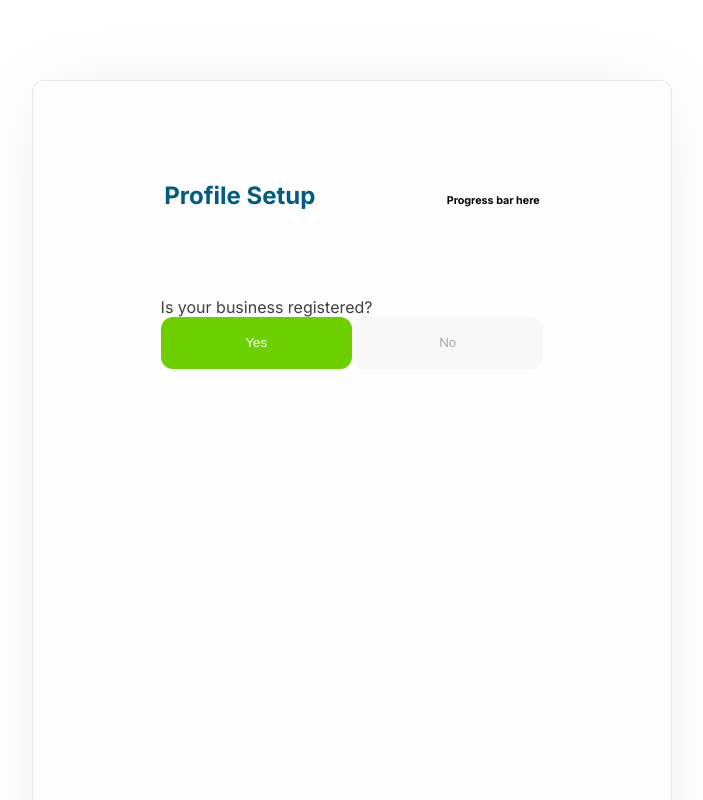
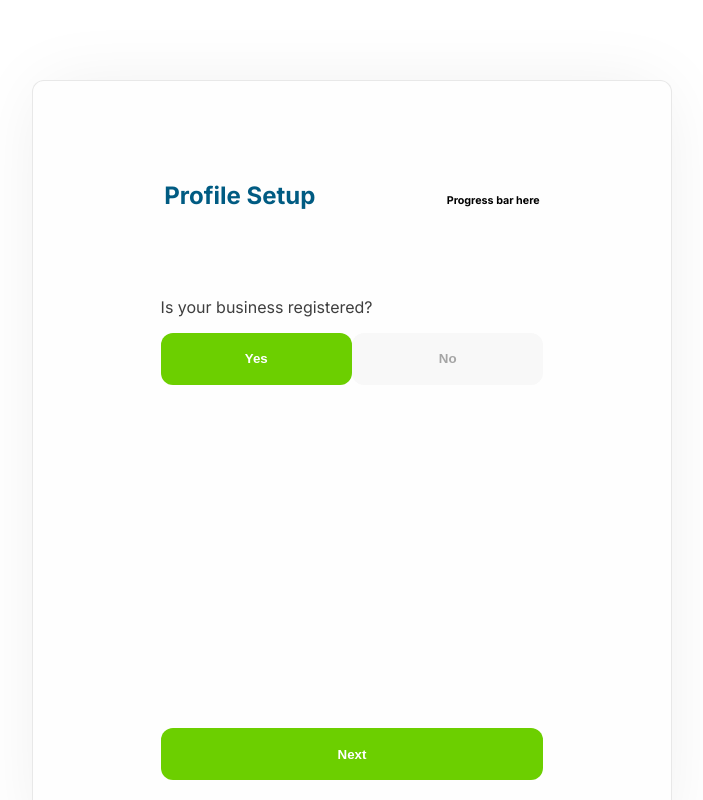
Before and after one commit to AgbajeOlayiwola/ElevateProd2, a Next.js app: page /Onboarding/ProfileSetup in a window 1280 px wide. Shown: the top 800 px of the page, without its empty margins (288-991 px from the left). Built offline with nearby package versions, Linux system fonts and the light colour scheme.

Commit message:
Add the logic to move to the next step of the multistep form using state

```diff
--- a/components/ReusableComponents/Button/index.js
+++ b/components/ReusableComponents/Button/index.js
@@ -1,9 +1,30 @@
 import React from 'react';
 import Link from 'next/link';
 
-const ButtonComp = ({ width, height, type, text, backgroundColor, color }) => {
+const ButtonComp = ({
+    width,
+    height,
+    type,
+    onClick,
+    text,
+    fontWeight,
+    backgroundColor,
+    color,
+    margin
+}) => {
     return (
-        <button style={{ width, height, backgroundColor, color }} type={type}>
+        <button
+            style={{
+                width,
+                height,
+                backgroundColor,
+                fontWeight,
+                color,
+                margin
+            }}
+            type={type}
+            onClick={onClick}
+        >
             {text}
         </button>
     );
--- a/pages/Onboarding/ProfileSetup/index.js
+++ b/pages/Onboarding/ProfileSetup/index.js
@@ -10,15 +10,31 @@ import {
     CardHeading,
     LeftHeading,
     RegistrationStatus,
-    RegStatusHeading
+    RegStatusHeading,
+    ButtonWrapper
 } from '../ProfileSetup/styles.module';
 
 const ProfileSetup = () => {
+    const [isRegistered, setIsRegistered] = useState(false);
+
+    const [showSecondStep, setShowSecondStep] = useState(false);
+
+    // A function to handle business registration status
+    const handleRegistrationStatus = () => {
+        setIsRegistered(true);
+    };
+
+    // Handle the mulstistep hide and display of a particular step
+    const handleShowSecondStep = () => {
+        setShowSecondStep(true);
+    };
+
     return (
         <BodyWrapper>
             {/* <ProfileCard width="50%" height="80" text="profile card" /> */}
             {/* yes
             </ProfileCard> */}
+            {!showSecondStep ? (
                 <CardContainer>
                     {/* <ProfileCard width="50%" height="0"> */}
                     <CardHeading>
@@ -31,7 +47,7 @@ const ProfileSetup = () => {
                     <RegistrationStatus>
                         <RegStatusHeading>
                             Is your business registered?
-                        <div>
+                            <ButtonWrapper>
                                 <ButtonComp
                                     width="50%"
                                     height="52px"
@@ -39,6 +55,9 @@ const ProfileSetup = () => {
                                     type="button"
                                     backgroundColor="#6ccf00"
                                     color="#ffffff"
+                                    fontWeight="900"
+                                    margin="0"
+                                    onClick={handleRegistrationStatus}
                                 />
                                 <ButtonComp
                                     width="50%"
@@ -47,12 +66,82 @@ const ProfileSetup = () => {
                                     type="button"
                                     backgroundColor="#F8F8F8"
                                     color="#A5A5A5"
+                                    fontWeight="900"
+                                    margin="0"
                                 />
-                        </div>
+                            </ButtonWrapper>
                         </RegStatusHeading>
+                        <ButtonComp
+                            width="100%"
+                            height="52px"
+                            text="Next"
+                            type="button"
+                            backgroundColor="#6ccf00"
+                            color="#ffffff"
+                            fontWeight="900"
+                            margin="80% 0 0 0"
+                            onClick={handleShowSecondStep}
+                        />
                     </RegistrationStatus>
                     {/* </ProfileCard> */}
                 </CardContainer>
+            ) : (
+                ''
+            )}
+
+            {/* Second step of the multistep form if registered */}
+            {showSecondStep ? (
+                <CardContainer>
+                    {/* <ProfileCard width="50%" height="0"> */}
+                    <CardHeading>
+                        <LeftHeading>Complete Profile</LeftHeading>
+                        {/* <Imag
+                    src="/width"
+                    alt="lineImage" /> */}
+                        <h6>Progress bar here</h6>
+                    </CardHeading>
+                    <RegistrationStatus>
+                        <RegStatusHeading>
+                            Is your business registered?
+                            <ButtonWrapper>
+                                <ButtonComp
+                                    width="50%"
+                                    height="52px"
+                                    text="Yes"
+                                    type="button"
+                                    backgroundColor="#6ccf00"
+                                    color="#ffffff"
+                                    fontWeight="900"
+                                    margin="0"
+                                />
+                                <ButtonComp
+                                    width="50%"
+                                    height="52px"
+                                    text="No"
+                                    type="button"
+                                    backgroundColor="#F8F8F8"
+                                    color="#A5A5A5"
+                                    fontWeight="900"
+                                    margin="0"
+                                />
+                            </ButtonWrapper>
+                        </RegStatusHeading>
+                        <ButtonComp
+                            width="100%"
+                            height="52px"
+                            text="Next"
+                            type="button"
+                            backgroundColor="#6ccf00"
+                            color="#ffffff"
+                            fontWeight="900"
+                            margin="80% 0 0 0"
+                        />
+                    </RegistrationStatus>
+                    {/* </ProfileCard> */}
+                </CardContainer>
+            ) : (
+                ''
+            )}
         </BodyWrapper>
     );
 };
--- a/pages/Onboarding/ProfileSetup/styles.module.js
+++ b/pages/Onboarding/ProfileSetup/styles.module.js
@@ -6,8 +6,9 @@ export const BodyWrapper = styled.div`
 `;
 export const CardContainer = styled.div`
     width: 50%;
-    height: 1010px;
+    height: auto;
     margin: 0 auto;
+    padding-bottom: 5%;
     background: #fefefe;
     border: 1px solid rgba(219, 219, 219, 0.6);
     box-shadow: 0px 0px 74px -10px rgba(0, 0, 0, 0.08);
@@ -43,5 +44,9 @@ export const RegStatusHeading = styled.h6`
     font-size: 16px;
     line-height: 19px;
     color: #3e3e3e;
-    margin: 0 auto;
+    margin-left: auto;
+    margin-right: auto;
 `;
+export const ButtonWrapper = styled.div`
+    margin-top: 1rem;
+`;
```
Lines whose indentation alone changed are shown as unchanged.
